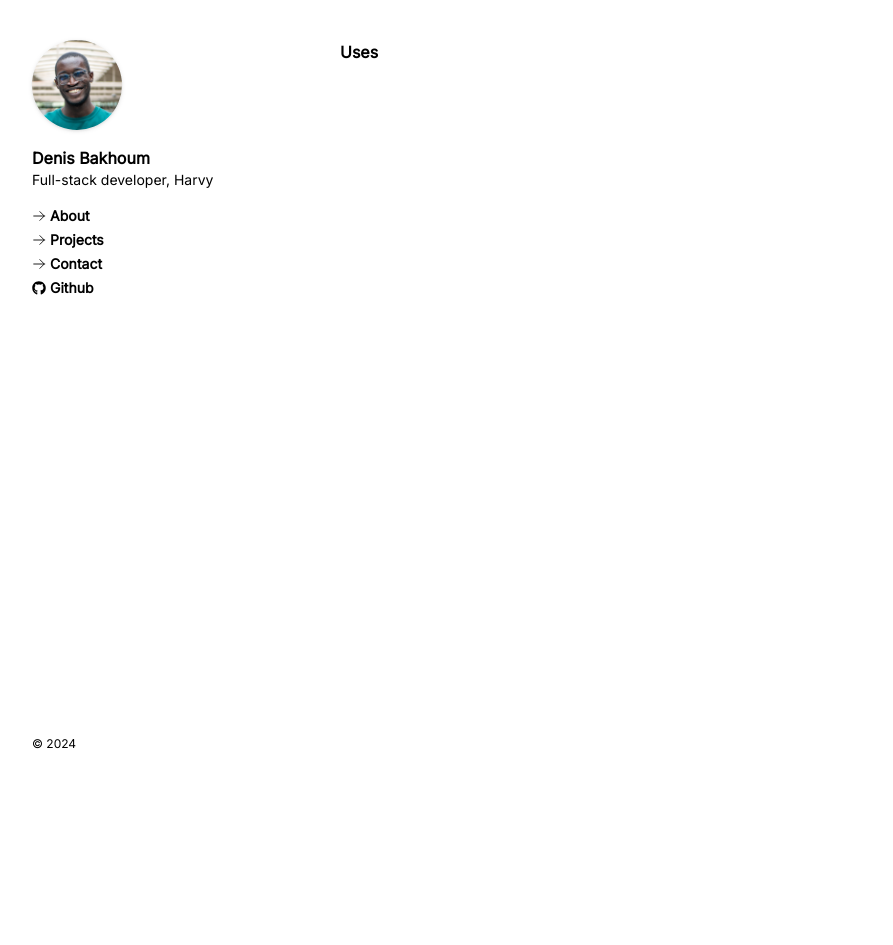
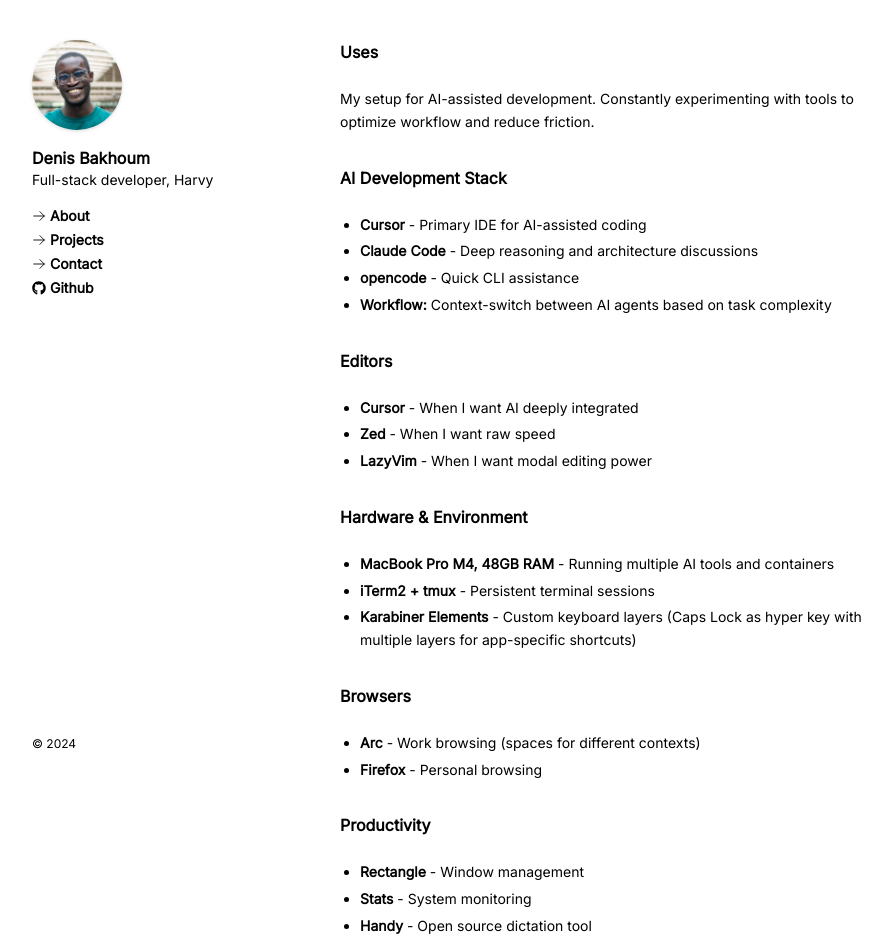
Before and after one commit to Dionysos5/portfolio, a Next.js app: page /uses in a window 1280 px wide. Shown: the top 945 px of the page, without its empty margins (0-893 px from the left). Before the commit the page ends 800 px from the top, so only its background shows below. Built offline with nearby package versions, Linux system fonts and the light colour scheme.

Commit message:
feat: add Uses page with AI development stack

```diff
--- a/app/uses/page.tsx
+++ b/app/uses/page.tsx
@@ -1,9 +1,91 @@
-import React from "react";
-
 export default function Uses() {
   return (
     <article className="flex flex-col gap-6 max-w-screen-sm pr-24">
       <h2 className="text-base font-semibold">Uses</h2>
+      <p className="leading-relaxed text-sm">
+        My setup for AI-assisted development. Constantly experimenting with tools
+        to optimize workflow and reduce friction.
+      </p>
+
+      <h3 className="text-base font-semibold pt-2">AI Development Stack</h3>
+      <ul className="leading-relaxed text-sm list-disc pl-5 space-y-1">
+        <li>
+          <strong>Cursor</strong> - Primary IDE for AI-assisted coding
+        </li>
+        <li>
+          <strong>Claude Code</strong> - Deep reasoning and architecture
+          discussions
+        </li>
+        <li>
+          <strong>opencode</strong> - Quick CLI assistance
+        </li>
+        <li>
+          <strong>Workflow:</strong> Context-switch between AI agents based on
+          task complexity
+        </li>
+      </ul>
+
+      <h3 className="text-base font-semibold pt-2">Editors</h3>
+      <ul className="leading-relaxed text-sm list-disc pl-5 space-y-1">
+        <li>
+          <strong>Cursor</strong> - When I want AI deeply integrated
+        </li>
+        <li>
+          <strong>Zed</strong> - When I want raw speed
+        </li>
+        <li>
+          <strong>LazyVim</strong> - When I want modal editing power
+        </li>
+      </ul>
+
+      <h3 className="text-base font-semibold pt-2">Hardware & Environment</h3>
+      <ul className="leading-relaxed text-sm list-disc pl-5 space-y-1">
+        <li>
+          <strong>MacBook Pro M4, 48GB RAM</strong> - Running multiple AI tools
+          and containers
+        </li>
+        <li>
+          <strong>iTerm2 + tmux</strong> - Persistent terminal sessions
+        </li>
+        <li>
+          <strong>Karabiner Elements</strong> - Custom keyboard layers (Caps Lock
+          as hyper key with multiple layers for app-specific shortcuts)
+        </li>
+      </ul>
+
+      <h3 className="text-base font-semibold pt-2">Browsers</h3>
+      <ul className="leading-relaxed text-sm list-disc pl-5 space-y-1">
+        <li>
+          <strong>Arc</strong> - Work browsing (spaces for different contexts)
+        </li>
+        <li>
+          <strong>Firefox</strong> - Personal browsing
+        </li>
+      </ul>
+
+      <h3 className="text-base font-semibold pt-2">Productivity</h3>
+      <ul className="leading-relaxed text-sm list-disc pl-5 space-y-1">
+        <li>
+          <strong>Rectangle</strong> - Window management
+        </li>
+        <li>
+          <strong>Stats</strong> - System monitoring
+        </li>
+        <li>
+          <strong>Handy</strong> - Open source dictation tool
+        </li>
+        <li>
+          <strong>MonitorControl</strong> - External display brightness
+        </li>
+      </ul>
+
+      <div className="pt-4 border-t border-gray-200">
+        <p className="leading-relaxed text-sm italic">
+          I match the tool to the context. Cursor for AI pair programming, Zed
+          for speed, Vim for precision. Custom keyboard layers mean I rarely
+          touch the mouse.
+        </p>
+      </div>
     </article>
   );
 }
```
